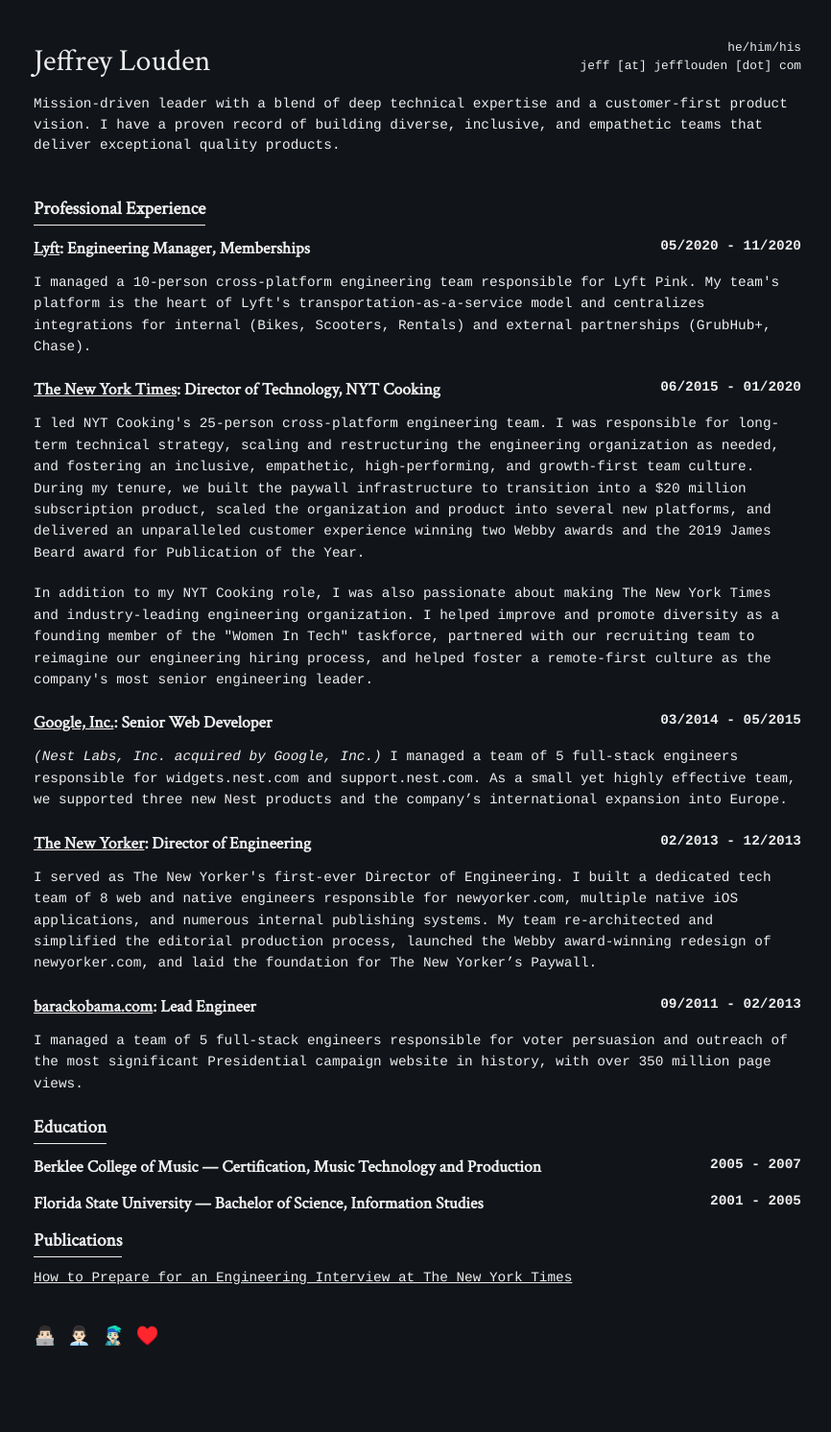
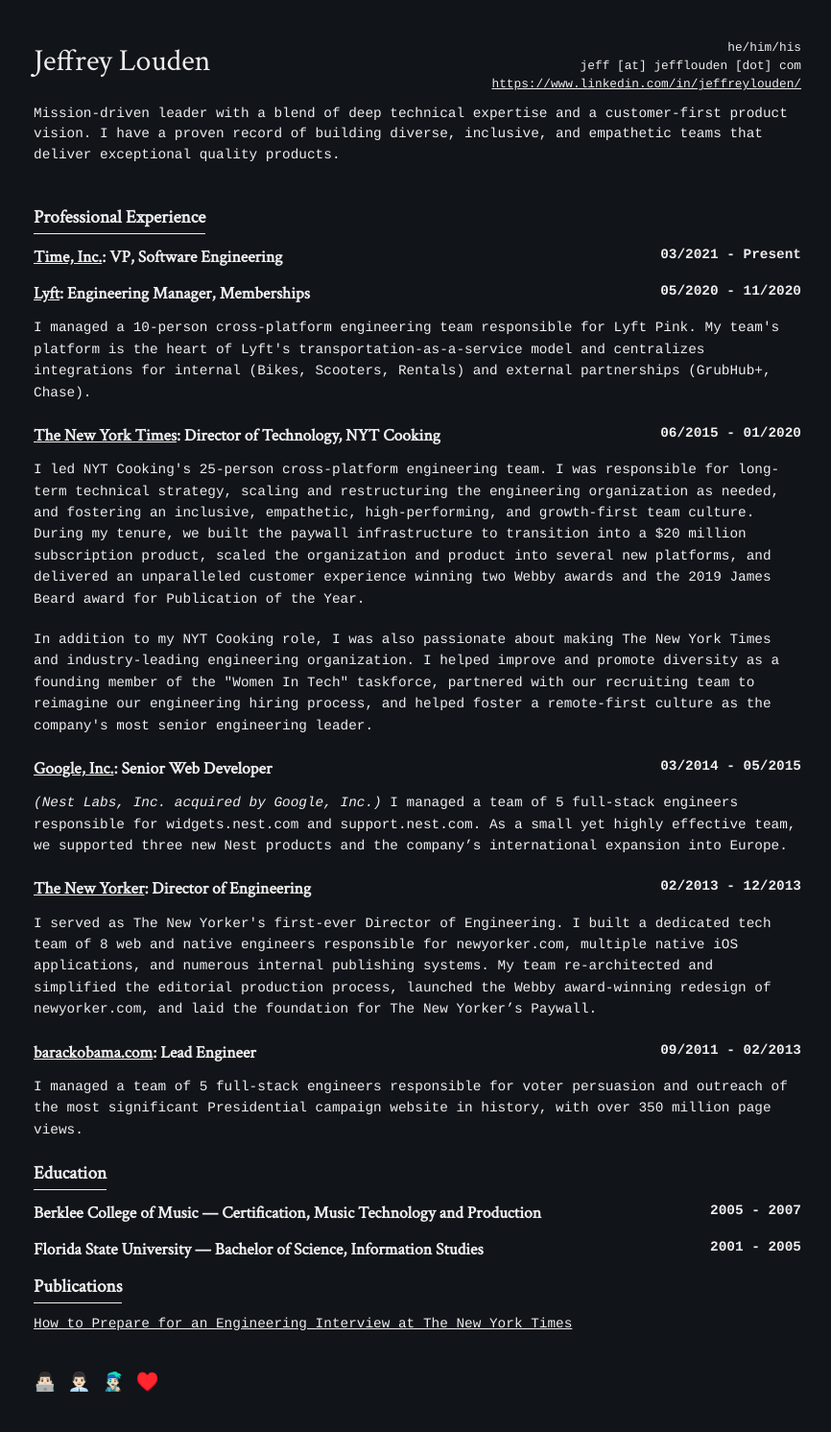
Before and after one commit to jeffreylouden/jeffreylouden.github.com, a Jekyll site: the page built from resume.html, in a window 1280 px wide. Shown: the whole page at 96% size, without its empty margins (205-1071 px from the left). Built offline with Jekyll 4.4.1, drawn with Linux system fonts in a browser that asks for light colours; before the commit the page ends 1445 px from its top, so only the background shows below that.

Commit message:
Add link to resume on homepage; add LinkedIn url to resume

```diff
--- a/_data/resume.yml
+++ b/_data/resume.yml
@@ -1,9 +1,15 @@
 pronouns: "he/him/his"
 email: "jeff [at] jefflouden [dot] com"
+linkedin_url: "https://www.linkedin.com/in/jeffreylouden/"
 introduction: "Mission-driven leader with a blend of deep technical expertise and a customer-first product vision. I have a proven record of building diverse, inclusive, and empathetic teams that deliver exceptional quality products."
 
 experience: "Professional Experience"
 positions:
+  - class: "time"
+    duration: "03/2021 - Present"
+    company: "Time, Inc."
+    url: "https://www.time.com"
+    role: "VP, Software Engineering"
   - class: "lyft"
     duration: "05/2020 - 11/2020"
     company: "Lyft"
--- a/_data/social.yml
+++ b/_data/social.yml
@@ -1,8 +1,8 @@
 - url: "https://sr.ht/~louden/"
   alt_text: "Jeffrey Louden on Sourcehut"
   display_text: "👨🏻‍💻"
-- url: "https://www.linkedin.com/in/jeffreylouden/"
-  alt_text: "Jeffrey Louden on LinkedIn"
+- url: "/resume"
+  alt_text: "Jeffrey Louden's Resume"
   display_text: "👨🏻‍💼"
 - url: "https://soundcloud.com/warmrecord"
   alt_text: "Warm Record on Soundcloud"
--- a/resume.html
+++ b/resume.html
@@ -10,6 +10,7 @@
     <h6>
       <span class="pronouns">{{ site.data.resume.pronouns }}</span>
       <span class="contact">{{ site.data.resume.email }}</span>
+      <a href="{{ site.data.resume.linkedin_url }}"><span>{{ site.data.resume.linkedin_url }}</span></a>
     </h6>
     <p>{{ site.data.resume.introduction }}</p>
   </header>
```
